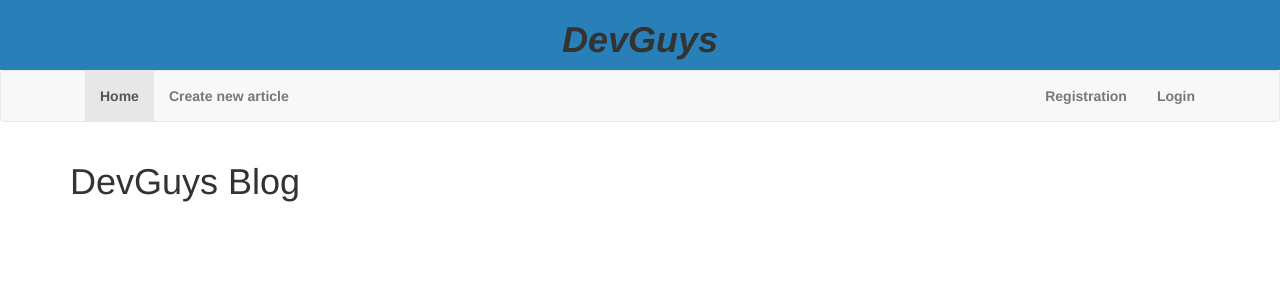
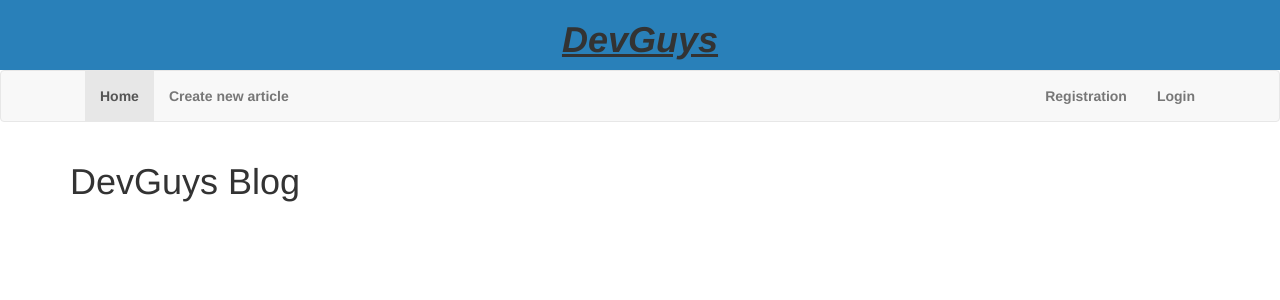
Before and after one commit to DevGuysPy/DjangoBlog, a Django app: page / in a window 1280 px wide. Shown: the top 300 px of the page. Run offline with Django 3.2, Linux system fonts and the light colour scheme; data that the repository does not hold is empty; some libraries are stand-ins or nearby versions.

Commit message:
Fix html (DevGuys- u)

```diff
--- a/templates/article.html
+++ b/templates/article.html
@@ -9,7 +9,7 @@
 </head>
 <body>
     <div class="row Anya">
-        <center><h1 class="bg"><strong><em>DevGuys</em></strong></h1></center>
+        <center><h1 class="bg"><strong><em><u>DevGuys</u></em></strong></h1></center>
     </div>
     <nav class="navbar navbar-default">
         <div class="container">
--- a/templates/index.html
+++ b/templates/index.html
@@ -11,7 +11,7 @@
 
 <body>
     <div class="row Anya">
-        <center><h1 class="bg"><strong><em>DevGuys</em></strong></h1></center>
+        <center><h1 class="bg"><strong><em><u>DevGuys</u></em></strong></h1></center>
     </div>
     <nav class="navbar navbar-default">
         <div class="container">
--- a/templates/new_article.html
+++ b/templates/new_article.html
@@ -11,7 +11,7 @@
 
 <body>
     <div class="row Anya">
-        <center><h1 class="bg"><strong><em>DevGuys</em></strong></h1></center>
+        <center><h1 class="bg"><strong><em><u>DevGuys</u></em></strong></h1></center>
     </div>
     <nav class="navbar navbar-default">
         <div class="container">
--- a/templates/registration/login.html
+++ b/templates/registration/login.html
@@ -11,7 +11,7 @@
 
 <body>
     <div class="row Anya">
-        <center><h1 class="bg"><strong><em>DevGuys</em></strong></h1></center>
+        <center><h1 class="bg"><strong><em><u>DevGuys</u></em></strong></h1></center>
     </div>
     <nav class="navbar navbar-default">
         <div class="container">
--- a/templates/registration/registration.html
+++ b/templates/registration/registration.html
@@ -9,7 +9,7 @@
 </head>
 <body>
     <div class="row Anya">
-        <center><h1 class="bg"><strong><em>DevGuys</em></strong></h1></center>
+        <center><h1 class="bg"><strong><em><u>DevGuys</u></em></strong></h1></center>
     </div>
     <nav class="navbar navbar-default">
         <div class="container">
```
